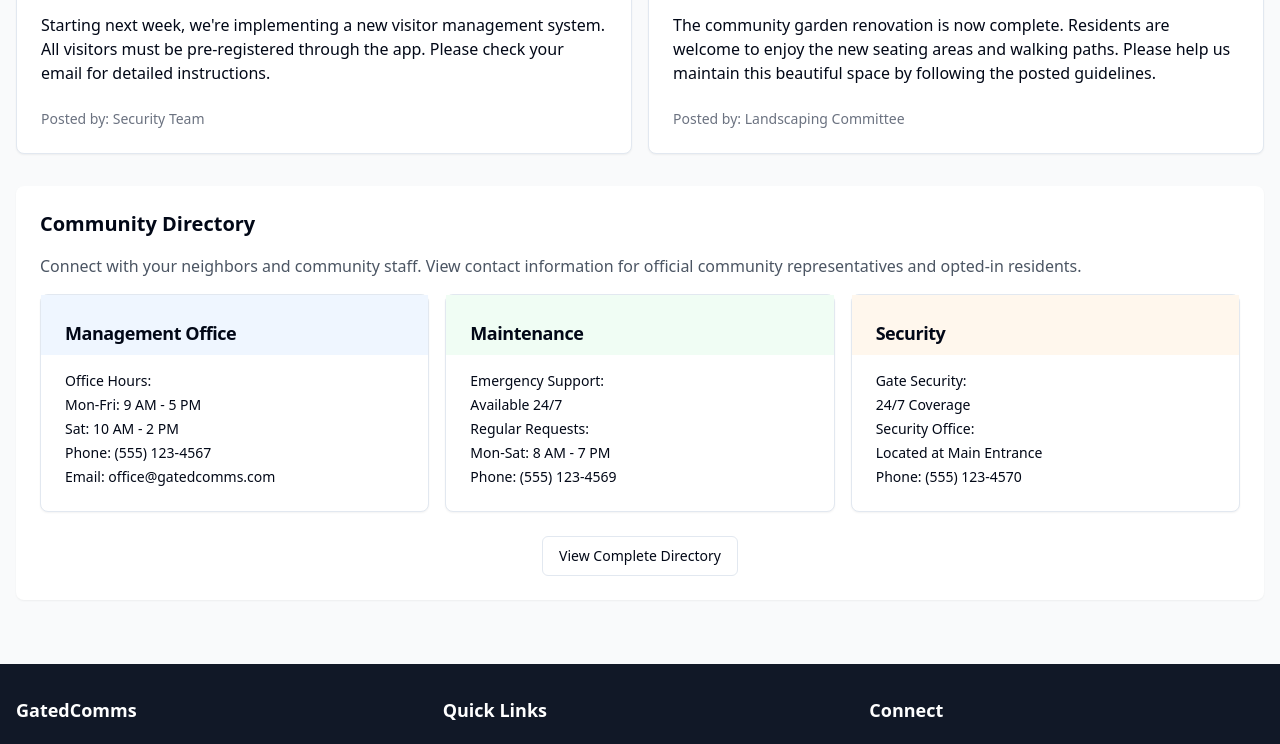
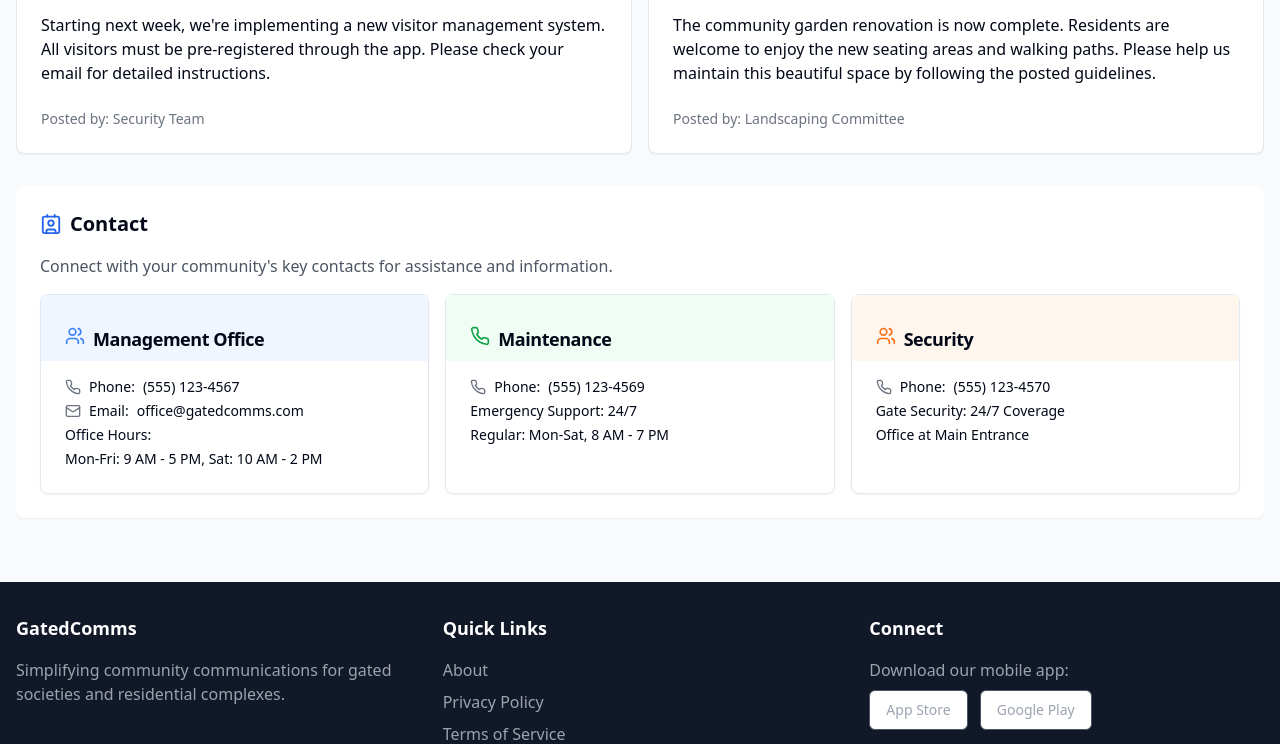
Before and after one commit to SEN-Adarsh/gated-comms-central, a React (Vite) app: page /communications in a window 1280 px wide. Shown: the part 675-1419 px from the top of the page. Built offline with nearby package versions, Linux system fonts and the light colour scheme.

Commit message:
Refactor: Move community directory to contact section
Move the community directory section to a new "Contact" section.

```diff
--- a/src/pages/Communications.tsx
+++ b/src/pages/Communications.tsx
@@ -4,7 +4,7 @@ import { Card, CardContent, CardDescription, CardFooter, CardHeader, CardTitle }
 import { Tabs, TabsContent, TabsList, TabsTrigger } from "@/components/ui/tabs";
 import { Input } from "@/components/ui/input";
 import { Textarea } from "@/components/ui/textarea";
-import { Bell, MessageSquare, HelpCircle, Calendar, Users } from "lucide-react";
+import { Bell, MessageSquare, HelpCircle, Calendar, Users, Phone, Mail, Contact } from "lucide-react";
 import Navbar from "@/components/Navbar";
 
 const Communications = () => {
@@ -40,7 +40,6 @@ const Communications = () => {
             </TabsTrigger>
           </TabsList>
 
-          {/* Announcements Section */}
           <TabsContent value="announcements" id="announcements">
             <div className="grid gap-4 md:grid-cols-2">
               <Card>
@@ -109,7 +108,6 @@ const Communications = () => {
             </div>
           </TabsContent>
 
-          {/* Requests Section */}
           <TabsContent value="requests" id="requests">
             <div className="grid gap-6 md:grid-cols-3">
               <div className="md:col-span-2">
@@ -196,7 +194,6 @@ const Communications = () => {
             </div>
           </TabsContent>
 
-          {/* Help Section */}
           <TabsContent value="help" id="help">
             <div className="grid gap-6 md:grid-cols-3">
               <div className="md:col-span-2 flex flex-col gap-8">
@@ -296,7 +293,6 @@ const Communications = () => {
             </div>
           </TabsContent>
 
-          {/* Events Section */}
           <TabsContent value="events" id="events">
             <div className="space-y-6">
               <Card>
@@ -364,59 +360,73 @@ const Communications = () => {
           </TabsContent>
         </Tabs>
 
-        <div className="bg-white rounded-lg shadow-sm p-6 mb-8">
-          <h2 className="text-xl font-bold mb-4">Community Directory</h2>
-          <p className="text-gray-600 mb-4">Connect with your neighbors and community staff. View contact information for official community representatives and opted-in residents.</p>
+        <section className="bg-white rounded-lg shadow-sm p-6 mb-8">
+          <h2 className="text-xl font-bold mb-4 flex items-center gap-2">
+            <Contact className="text-blue-600" size={22} />
+            Contact
+          </h2>
+          <p className="text-gray-600 mb-4">Connect with your community's key contacts for assistance and information.</p>
           <div className="grid md:grid-cols-3 gap-4">
             <Card>
-              <CardHeader className="bg-blue-50 pb-2">
+              <CardHeader className="bg-blue-50 pb-2 flex flex-row items-center gap-2">
+                <Users className="text-blue-500" size={20} />
                 <CardTitle className="text-lg">Management Office</CardTitle>
               </CardHeader>
               <CardContent className="pt-4">
                 <div className="space-y-1">
-                  <p className="text-sm font-medium">Office Hours:</p>
-                  <p className="text-sm">Mon-Fri: 9 AM - 5 PM</p>
-                  <p className="text-sm">Sat: 10 AM - 2 PM</p>
-                  <p className="text-sm">Phone: (555) 123-4567</p>
-                  <p className="text-sm">Email: office@gatedcomms.com</p>
+                  <div className="flex items-center gap-2 text-sm">
+                    <Phone className="text-gray-500" size={16} />
+                    <span>Phone:</span>
+                    <span className="font-medium">(555) 123-4567</span>
+                  </div>
+                  <div className="flex items-center gap-2 text-sm">
+                    <Mail className="text-gray-500" size={16} />
+                    <span>Email:</span>
+                    <span className="font-medium">office@gatedcomms.com</span>
+                  </div>
+                  <p className="text-sm mt-2">Office Hours:</p>
+                  <p className="text-sm">Mon-Fri: 9 AM - 5 PM, Sat: 10 AM - 2 PM</p>
                 </div>
               </CardContent>
             </Card>
 
             <Card>
-              <CardHeader className="bg-green-50 pb-2">
+              <CardHeader className="bg-green-50 pb-2 flex flex-row items-center gap-2">
+                <Phone className="text-green-600" size={20} />
                 <CardTitle className="text-lg">Maintenance</CardTitle>
               </CardHeader>
               <CardContent className="pt-4">
                 <div className="space-y-1">
-                  <p className="text-sm font-medium">Emergency Support:</p>
-                  <p className="text-sm">Available 24/7</p>
-                  <p className="text-sm">Regular Requests:</p>
-                  <p className="text-sm">Mon-Sat: 8 AM - 7 PM</p>
-                  <p className="text-sm">Phone: (555) 123-4569</p>
+                  <div className="flex items-center gap-2 text-sm">
+                    <Phone className="text-gray-500" size={16} />
+                    <span>Phone:</span>
+                    <span className="font-medium">(555) 123-4569</span>
+                  </div>
+                  <p className="text-sm mt-2">Emergency Support: 24/7</p>
+                  <p className="text-sm">Regular: Mon-Sat, 8 AM - 7 PM</p>
                 </div>
               </CardContent>
             </Card>
 
             <Card>
-              <CardHeader className="bg-orange-50 pb-2">
+              <CardHeader className="bg-orange-50 pb-2 flex flex-row items-center gap-2">
+                <Users className="text-orange-500" size={20} />
                 <CardTitle className="text-lg">Security</CardTitle>
               </CardHeader>
               <CardContent className="pt-4">
                 <div className="space-y-1">
-                  <p className="text-sm font-medium">Gate Security:</p>
-                  <p className="text-sm">24/7 Coverage</p>
-                  <p className="text-sm">Security Office:</p>
-                  <p className="text-sm">Located at Main Entrance</p>
-                  <p className="text-sm">Phone: (555) 123-4570</p>
+                  <div className="flex items-center gap-2 text-sm">
+                    <Phone className="text-gray-500" size={16} />
+                    <span>Phone:</span>
+                    <span className="font-medium">(555) 123-4570</span>
+                  </div>
+                  <p className="text-sm mt-2">Gate Security: 24/7 Coverage</p>
+                  <p className="text-sm">Office at Main Entrance</p>
                 </div>
               </CardContent>
             </Card>
           </div>
-          <div className="mt-6 text-center">
-            <Button variant="outline">View Complete Directory</Button>
-          </div>
-        </div>
+        </section>
       </main>
 
       <footer className="bg-gray-900 text-white py-8">
```
